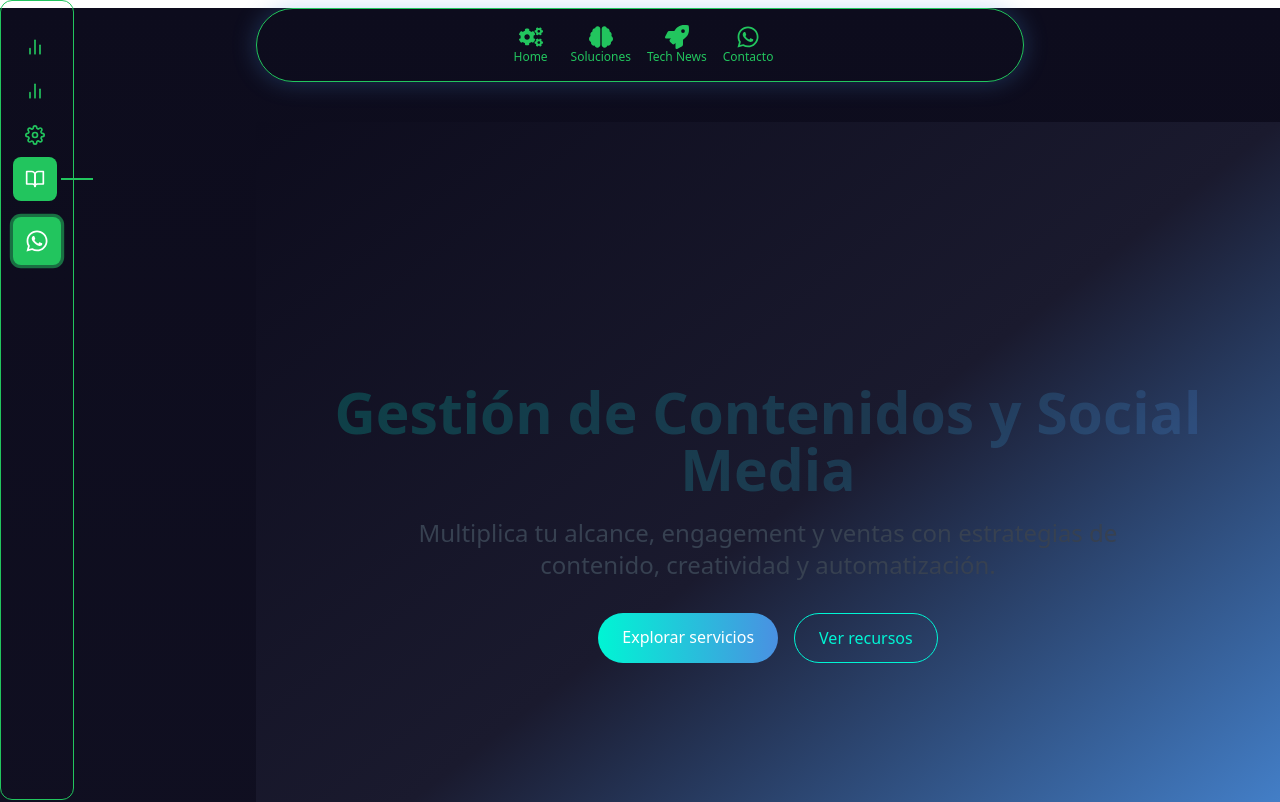
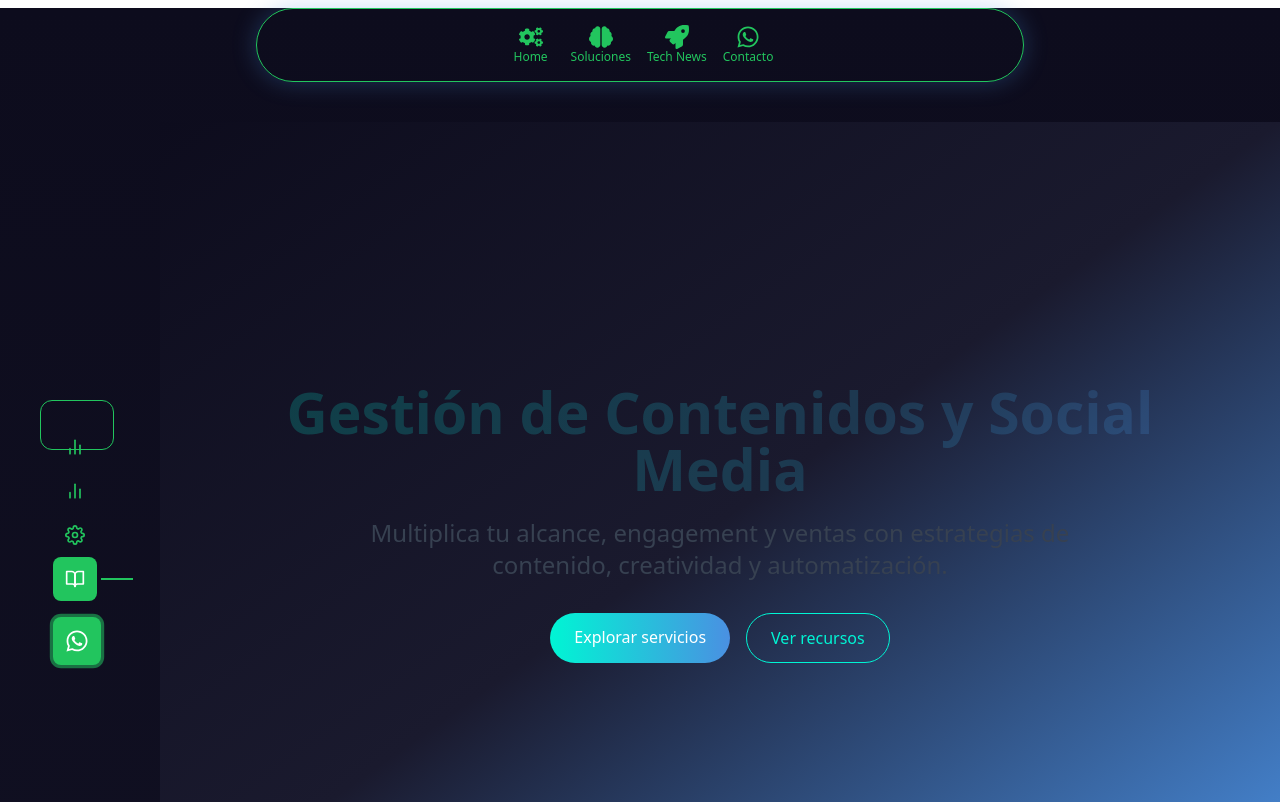
Before and after one commit to deivipluss/landing, a Next.js app: page /gestion-contenidos in a window 1280 px wide. Shown: the top 802 px of the page. Built offline with nearby package versions, Linux system fonts and the light colour scheme.

Commit message:
fix: unificar posición y alineación del SidebarNavigation en gestión de contenidos para igualar a Gerencias

```diff
--- a/app/gestion-contenidos/page.tsx
+++ b/app/gestion-contenidos/page.tsx
@@ -178,14 +178,14 @@ export default function ContenidosPage() {
   return (
     <div className="relative bg-gradient-to-b from-[#0D0C1D] to-[#1A1A2E] min-h-screen">
       <HomeNavigation />
-      <div className="hidden md:block fixed left-0 top-0 h-full z-50">
+      <div className="hidden md:block fixed left-4 lg:left-10 top-1/2 transform -translate-y-1/2 z-50">
         <SidebarNavigation
           menu={sidebarMenu}
           activeSection={activeSection}
           setActiveSection={setActiveSection}
         />
       </div>
-      <div className="md:ml-64">
+      <div className="md:ml-28 lg:ml-40">
         {/* Hero Section */}
         <section
           id="overview"
```
